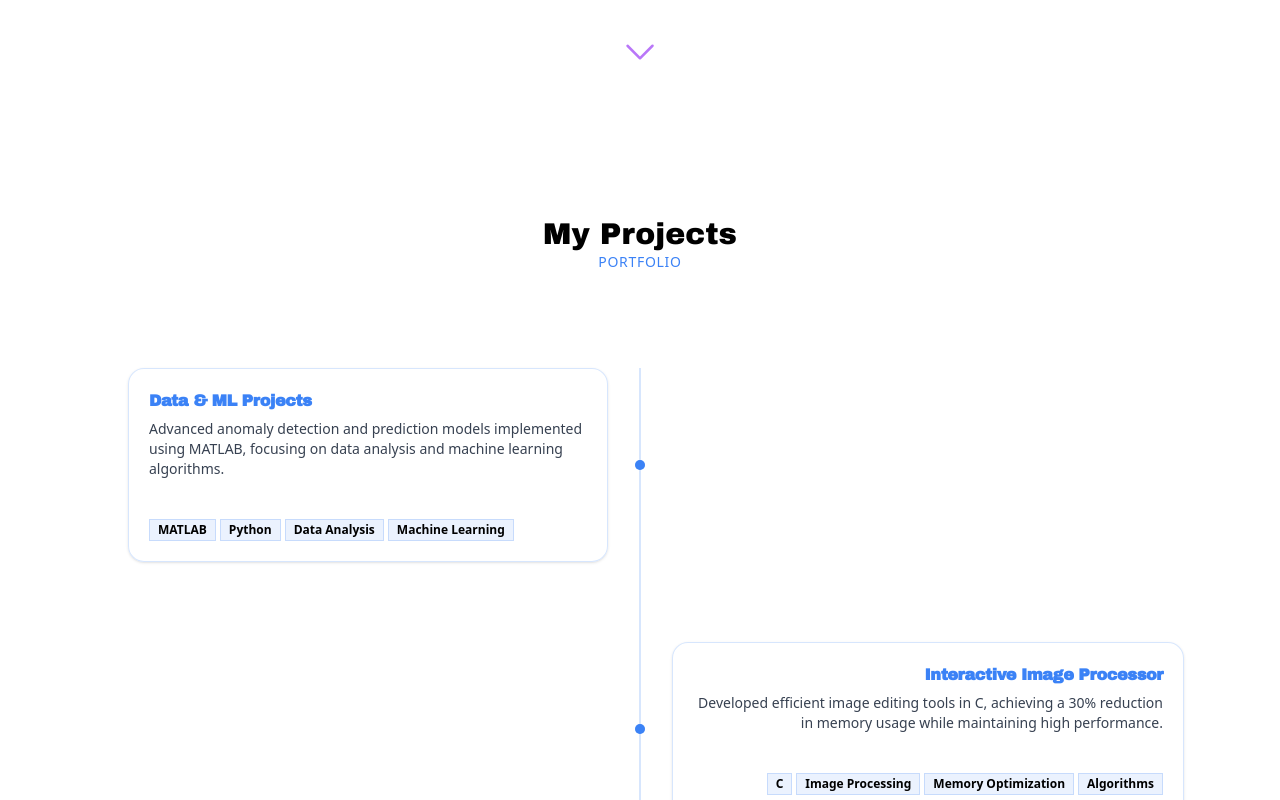
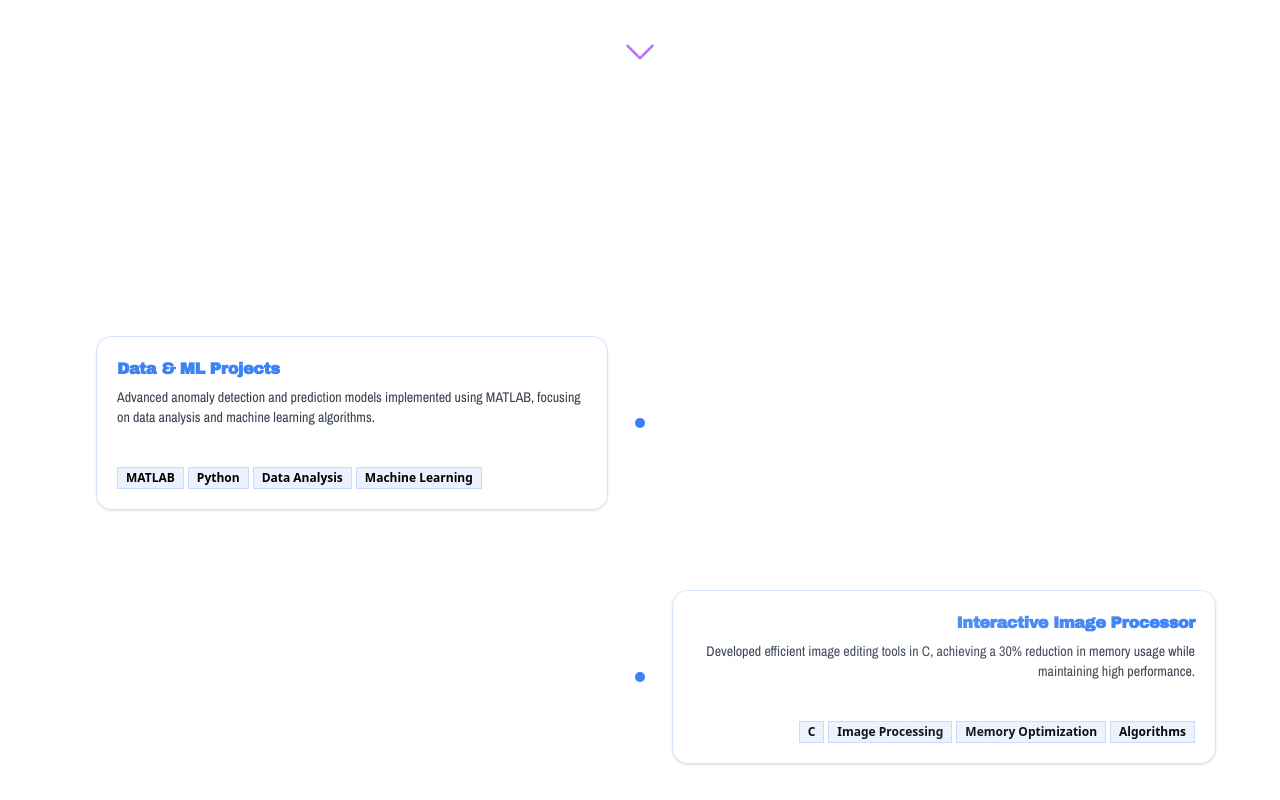
Before and after one commit to levi-tc/levi-tc, a Vue app in the folder site/: page / in a window 1280 px wide. Shown: the part 2280-3080 px from the top of the page. Built offline with nearby package versions, Linux system fonts and the light colour scheme.

Commit message:
revising the website

```diff
--- a/site/src/App.vue
+++ b/site/src/App.vue
@@ -6,7 +6,7 @@
         <Hero />
         <AboutMe />
         <Stats />
-        <ProjectsPipeline />
+        <ProjectsPipeline :projects="projects" />
         <Footer />
       </div>
     </div>
@@ -22,8 +22,31 @@ import ProjectsPipeline from './components/ProjectsPipeline.vue'
 import Footer from './components/Footer.vue'
 import { provide, ref, onMounted } from 'vue'
 
-// Initialize theme from localStorage or default to dark
+interface Project {
+  title: string
+  description: string
+  technologies: string[]
+}
+
 const isDark = ref(localStorage.getItem('theme') === 'dark')
+
+const projects: Project[] = [
+  {
+    title: "Data & ML Projects",
+    description: "Advanced anomaly detection and prediction models implemented using MATLAB, focusing on data analysis and machine learning algorithms.",
+    technologies: ["MATLAB", "Python", "Data Analysis", "Machine Learning"]
+  },
+  {
+    title: "Interactive Image Processor",
+    description: "Developed efficient image editing tools in C, achieving a 30% reduction in memory usage while maintaining high performance.",
+    technologies: ["C", "Image Processing", "Memory Optimization", "Algorithms"]
+  },
+  {
+    title: "Leave Management System",
+    description: "Automated leave request system built with Django, reducing processing time by 40% and streamlining HR operations.",
+    technologies: ["Django", "Python", "PostgreSQL", "HTML/CSS"]
+  }
+]
 
 const toggleTheme = () => {
   isDark.value = !isDark.value
--- a/site/src/components/ProjectsPipeline.vue
+++ b/site/src/components/ProjectsPipeline.vue
@@ -1,16 +1,14 @@
 <template>
-  <section id="projects" class="min-h-screen relative py-16 sm:py-20 lg:py-24 px-4 sm:px-6 lg:px-8" :class="isDark ? 'bg-black' : 'bg-white'">
-    <!-- Section Title -->
-    <div class="text-center mb-16 sm:mb-24" ref="title">
-      <h2 class="archivo-black text-2xl sm:text-3xl" :class="isDark ? 'text-white' : 'text-black'">
-        My Projects
+  <section id="projects" class="min-h-screen relative flex flex-col px-4 sm:px-6 lg:px-8 py-16 lg:py-24">
+    <!-- Title -->
+    <div class="text-center mb-12">
+      <h2 ref="title" class="archivo-black text-2xl sm:text-3xl lg:text-4xl mb-2 fade-in-slide">
+        Projects
       </h2>
-      <span :class="isDark ? 'text-purple-500' : 'text-blue-500'" class="archivo-narrow text-sm tracking-wider uppercase mb-2 block">Portfolio</span>
+      <span style="color: var(--accent-color)" class="archivo-narrow text-sm tracking-wider uppercase fade-in-slide">
+        What I've Built
+      </span>
     </div>
-
-    <div class="max-w-6xl mx-auto relative">
-      <!-- Pipeline Path - Hidden on mobile -->
-      <div class="absolute left-1/2 top-0 bottom-0 w-0.5 transform -translate-x-1/2 hidden sm:block" :class="isDark ? 'bg-purple-500/20' : 'bg-blue-500/20'"></div>
 
     <!-- Projects -->
     <div class="space-y-8 sm:space-y-16 lg:space-y-20">
@@ -67,12 +65,11 @@
         </div>
       </div>
     </div>
-    </div>
   </section>
 </template>
 
 <script setup lang="ts">
-import { ref, onMounted, onUnmounted, inject } from 'vue'
+import { ref, onMounted, inject } from 'vue'
 import { Card, CardHeader, CardTitle, CardDescription, CardContent } from '@/components/ui/card'
 import { Badge } from '@/components/ui/badge'
 
@@ -82,14 +79,9 @@ interface Project {
   technologies: string[]
 }
 
-const props = defineProps<{
-  projects: Project[]
-}>()
-
 const { isDark } = inject('theme', { isDark: ref(true) })
 
 const title = ref<HTMLElement | null>(null)
-const pipeline = ref<HTMLElement | null>(null)
 const projectRefs = ref<HTMLElement[]>([])
 const isDesktop = ref(false)
 
@@ -112,140 +104,93 @@ const projects = [
 ]
 
 // Check window width on mount and resize
-const checkWidth = () => {
+const checkWindowWidth = () => {
   isDesktop.value = window.innerWidth >= 640
 }
 
 onMounted(() => {
-  checkWidth()
-  window.addEventListener('resize', checkWidth)
+  checkWindowWidth()
+  window.addEventListener('resize', checkWindowWidth)
 
+  // Intersection Observer for fade-in animations
   const observer = new IntersectionObserver((entries) => {
     entries.forEach(entry => {
       if (entry.isIntersecting) {
-        entry.target.classList.add('visible')
-
-        // If it's a project element, trigger animation
-        if (projectRefs.value.includes(entry.target as HTMLElement)) {
-          const index = projectRefs.value.indexOf(entry.target as HTMLElement)
-          setTimeout(() => {
-            entry.target.classList.add('slide-in', index % 2 === 0 ? 'from-left' : 'from-right')
-          }, index * 300)
-        }
+        entry.target.style.opacity = '1'
+        entry.target.style.transform = 'translateY(0)'
+        observer.unobserve(entry.target)
       }
     })
   }, {
-    threshold: 0.2,
+    threshold: 0.1,
     rootMargin: '0px 0px -50px 0px'
   })
 
-  // Observe title and projects
-  if (title.value) observer.observe(title.value)
+  // Observe project elements
   projectRefs.value.forEach(el => {
-    if (el) observer.observe(el)
+    if (el) {
+      el.style.transition = 'opacity 0.6s ease, transform 0.6s ease'
+      el.style.transform = 'translateY(20px)'
+      observer.observe(el)
+    }
   })
 })
 </script>
 
 <style scoped>
-.archivo-black {
-  font-family: "Archivo Black", sans-serif;
-}
-
 .shine-effect {
   position: relative;
   overflow: hidden;
-  isolation: isolate;
 }
 
 .shine-effect::before {
   content: '';
   position: absolute;
-  top: -50%;
-  left: -50%;
-  width: 200%;
-  height: 200%;
-  background: v-bind('isDark ? `linear-gradient(45deg, transparent, transparent 35%, rgba(168, 85, 247, 0.1) 40%, rgba(255, 255, 255, 0.2) 45%, rgba(168, 85, 247, 0.1) 50%, transparent 55%, transparent)` : `linear-gradient(45deg, transparent, transparent 35%, rgba(59, 130, 246, 0.1) 40%, rgba(0, 0, 0, 0.2) 45%, rgba(59, 130, 246, 0.1) 50%, transparent 55%, transparent)`');
-  transform: translateX(-100%) rotate(45deg);
-  transition: all 0.5s ease;
-  z-index: 1;
-  filter: blur(3px);
+  top: 0;
+  width: 100%;
+  height: 100%;
+  background: linear-gradient(
+    to right,
+    transparent 0%,
+    rgba(255, 255, 255, 0.1) 50%,
+    transparent 100%
+  );
+  transform: translateX(-100%);
+  transition: transform 0.6s ease;
 }
 
 .shine-effect:hover::before {
-  transform: translateX(100%) rotate(45deg);
+  transform: translateX(100%);
 }
 
-.shine-effect:hover {
-  box-shadow: v-bind('isDark ? "0 0 20px rgba(168, 85, 247, 0.3)" : "0 0 20px rgba(59, 130, 246, 0.3)"');
-  border-color: v-bind('isDark ? "rgba(168, 85, 247, 0.5)" : "rgba(59, 130, 246, 0.5)"');
+.fade-in-slide {
+  opacity: 0;
+  transform: translateY(20px);
+  transition: opacity 0.6s ease, transform 0.6s ease;
 }
 
-.shine-effect > * {
-  position: relative;
-  z-index: 2;
+.fade-in-slide.visible {
+  opacity: 1;
+  transform: translateY(0);
 }
 
-.text-center {
+/* Add staggered delays for text elements */
+h2.fade-in-slide { transition-delay: 0.1s; }
+span.fade-in-slide { transition-delay: 0.2s; }
+
+/* Make sure elements are visible by default on mobile */
+@media (max-width: 640px) {
+  .fade-in-slide {
     opacity: 1;
-}
-
-.pipeline {
-  opacity: 0;
-  transform: scaleY(0);
-  transform-origin: top;
-  transition: all 1s ease-out;
-}
-
-.pipeline.visible {
-  opacity: 1;
-  transform: scaleY(1);
-}
-
-.slide-in {
-  opacity: 1 !important;
-}
-
-.from-left {
-  animation: slideInLeft 0.8s ease-out forwards;
-}
-
-.from-right {
-  animation: slideInRight 0.8s ease-out forwards;
-}
-
-@keyframes slideInLeft {
-  from {
-    opacity: 0;
-    transform: translateX(-100px);
-  }
-  to {
-    opacity: 1;
-    transform: translateX(0);
+    transform: translateY(0);
   }
 }
 
-@keyframes slideInRight {
-  from {
-    opacity: 0;
-    transform: translateX(100px);
-  }
-  to {
-    opacity: 1;
-    transform: translateX(0);
-  }
+.archivo-narrow {
+  font-family: "Archivo Narrow", sans-serif;
 }
 
-.animate-bounce-limited {
-  animation: bounce 0.5s cubic-bezier(0.4, 0, 0.2, 1) 3;
-}
-
-@keyframes bounce {
-  0%, 100% {
-    transform: translateY(0);
-  }
-  50% {
-    transform: translateY(10px);
-  }
+.archivo-black {
+  font-family: "Archivo Black", sans-serif;
 }
 </style>
```
Lines whose indentation alone changed are shown as unchanged.
